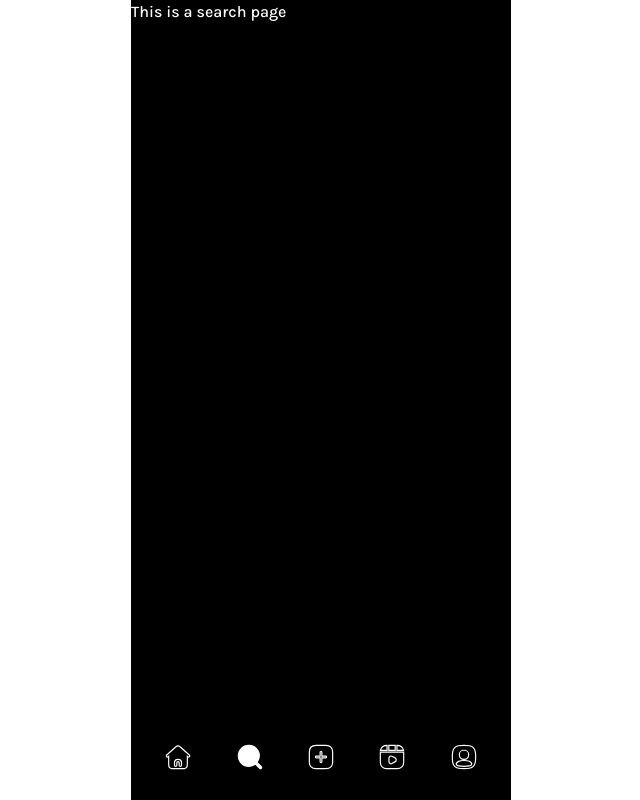
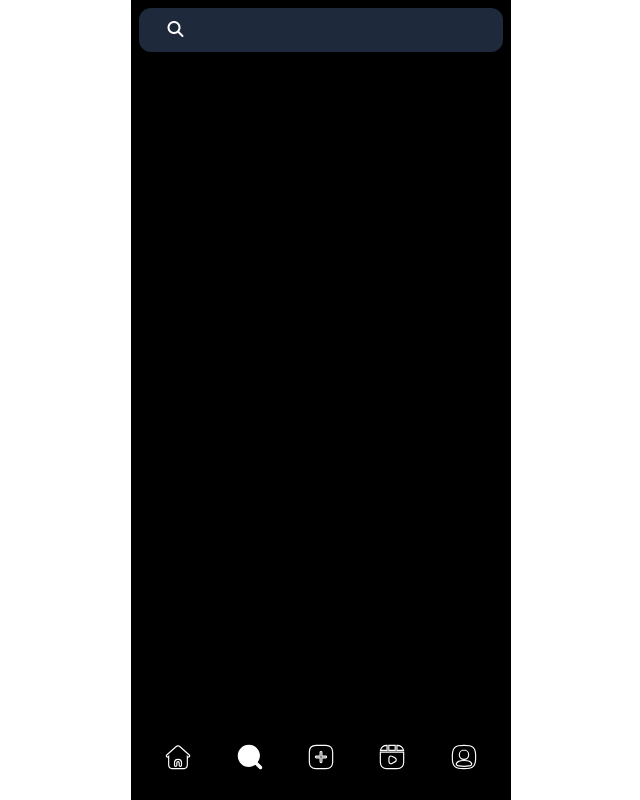
Before and after one commit to BipinKoirala7/Instagram, a React (Vite) app: page /search in a window 1280 px wide. Shown: the whole page, without its empty margins (319-959 px from the left). Built offline with nearby package versions, Linux system fonts and the light colour scheme.

Commit message:
post-layout and search bar created

```diff
--- a/src/Components/Pages/home/home.jsx
+++ b/src/Components/Pages/home/home.jsx
@@ -3,35 +3,13 @@ import UserStoriesCollection from "../../utils/UserStoreiesCollection";
 import UserFeed from "../../utils/User-feed";
 import Headerofhome from "../../Elements Components/home_header";
 
-// useEffect(()=>{
-// async function fetchuserfeed(){
-//  const res = await fetch('https://instagram47.p.rapidapi.com/user_following?userid=1718924098',
-//   {
-//     method: 'GET',
-//     headers: {
-//       'X-RapidAPI-Key': '1e70e5d09amshdf1eb4eedbc71acp1cebf7jsn509094adad41',
-//       'X-RapidAPI-Host': 'instagram47.p.rapidapi.com'
-//     }
-//   }
-// )
-// const feeddata = await res.json()
-// console.log(feeddata)
-// const feedposts = feeddata.body.edges.map((item,index)=>{
-//   return ({
-
-//   })
-// })
-// }
-// fetchuserfeed()
-// setUserFeedPosts(feeddata.body.edges)
-// },[])
-
 function Home() {
+  const [userFeedObj,setUserFeedObj] = useState([])
   return (
     <>
       <Headerofhome />
       <UserStoriesCollection />
-      <UserFeed />
+      <UserFeed postsobj={userFeedObj} />
     </>
   );
 }
--- a/src/Components/Pages/search/search.jsx
+++ b/src/Components/Pages/search/search.jsx
@@ -1,11 +1,81 @@
-import React from "react";
+import React, { useState } from "react";
+import fetchAPI from "../../utils/fectch-api";
+import SearchEl from "../../utils/searchel"
 
-function Search(){
-    return(
-        <div className="user-search">
-            <p>This is a search page</p>
+function Search() {
+    const [SearchResults, setSearchResults] = useState([])
+    const[searchelements, setSearchElements] = useState([])
+    const [query, setQuery] = useState({ query: '' })
+    // useEffect(() => {
+    //   async function fetchuserfeed() {
+    //     const res = await fetch(
+    //       "https://instagram47.p.rapidapi.com/hashtag_post?hashtag=love",
+    //       {
+    //         method: "GET",
+    //         headers: {
+    //           "X-RapidAPI-Key":
+    //             "1e70e5d09amshdf1eb4eedbc71acp1cebf7jsn509094adad41",
+    //           "X-RapidAPI-Host": "instagram47.p.rapidapi.com",
+    //         },
+    //       }
+    //     );
+    //     const data = await res.json();
+    //     const dataObj = data.body.edge_hastag_to_top_posts.edges.concat(
+    //       data.body.edge_to_media.edges
+    //     );
+    //     const readableObj = dataObj.map((item) => {
+    //       return {
+    //         comments_disabled: item.comments_disabled,
+    //         Pic_dimensions: item.dimensions,
+    //         photo_url: item.display_url,
+    //         like_count: item.edge_liked_by.count,
+    //         caption: item.edge_media_to_caption.edges[0].node.text,
+    //         comment_count: item.edge_media_to_comment.count,
+    //         user_id: item.id,
+    //         is_video: item.is_video,
+    //         posts_owner: item.owner,
+    //         thumbnail_resources: item.thumbnail_resources,
+    //       };
+    //     });
+    //     setSearchResults(readableObj);
+    //   }
+    //   fetchuserfeed();
+    // }, []);
+
+    function handleclick(e) {
+        query.query ? setSearchResults(fetchAPI('hastag_search', 'hastag', query.query)) : ''
+        const searchItems = SearchResults.map(item => {
+            return <SearchEl obj={item} />
+        }
+        )
+        setSearchElements(searchItems)
+    }
+
+    function handlequerychange(e) {
+        setQuery({ [e.target.name]: e.target.value })
+    }
+
+    return (
+      <div className="">
+        <div className="bg-slate-800 rounded-xl flex items-center justify-between gap-2 px-4 mt-2 mx-2">
+          <button
+            onClick={handleclick}
+            className="w-12 cursor-pointer aspect-square hover:rounded-[100%] hover:bg-slate-600"
+          >
+            <i className="fa-solid fa-magnifying-glass text-[1.2em"></i>
+          </button>
+          <input
+            className="w-[100%]  text-lg outline-none border-0 bg-slate-800 py-2"
+            type="text"
+            name="query"
+            onChange={handlequerychange}
+          />
         </div>
-    )
+        <div className="grid grid-cols-3">
+            {searchelements}
+        </div>
+      </div>
+    );
 }
 
 export default Search
--- a/src/Components/utils/User-feed.jsx
+++ b/src/Components/utils/User-feed.jsx
@@ -1,11 +1,13 @@
 import React,{memo} from "react";
 import PostLayout from "./post-layout";
-function UserFeed() {
-    const Userfeeds = PostLayout()
+function UserFeed(props) {
+    // console.log(props.postobj)
+    // const postcollection = props.postobj.map(item => {
+    //     return <PostLayout key={item.user_id} postsdata={item} />
+    // })
     return (
         <div className="h-[100%]">
-            {Userfeeds}
-            {Userfeeds}
+            {PostLayout()}
         </div>
     )
 }
--- /dev/null
+++ b/src/Components/utils/fectch-api.js
@@ -0,0 +1,5 @@
+export default async function fetchAPI(type, param, paramValue) {
+    console.log(type, param, paramValue)
+    const res = await fetch(`https://instagram47.p.rapidapi.com/${type}?${param}=${paramValue}`)
+    return await res.json()
+}
--- a/src/Components/utils/post-layout.jsx
+++ b/src/Components/utils/post-layout.jsx
@@ -1,6 +1,6 @@
 import React from "react";
 
-export default function post() {
+export default function post(props) {
   return (
     <div className="flex flex-col h-fit">
         <div className="px-4 flex py-2 items-center gap-2">
--- /dev/null
+++ b/src/Components/utils/searchel.jsx
@@ -0,0 +1,9 @@
+import React,{memo} from "react";
+
+function element(props) {
+    return (
+        <div></div>
+    )
+}
+
+export default memo(element)
```
